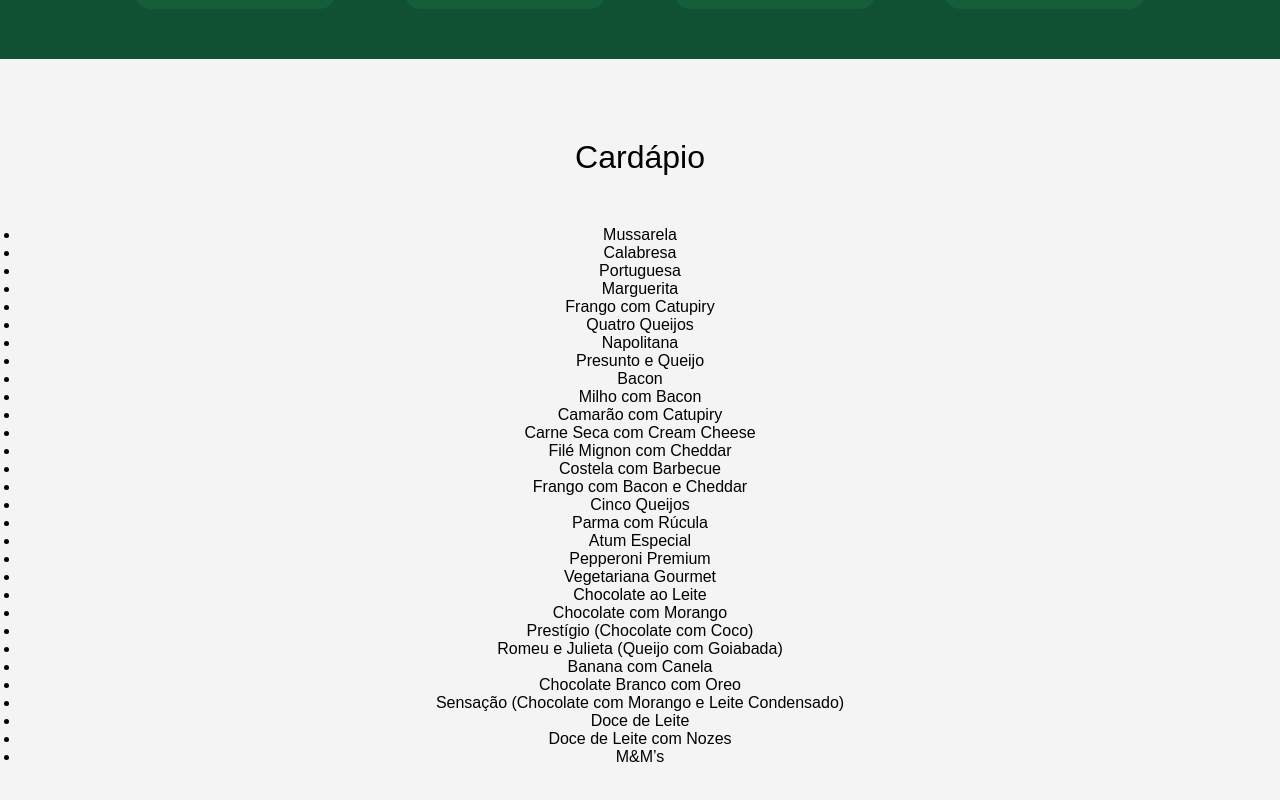
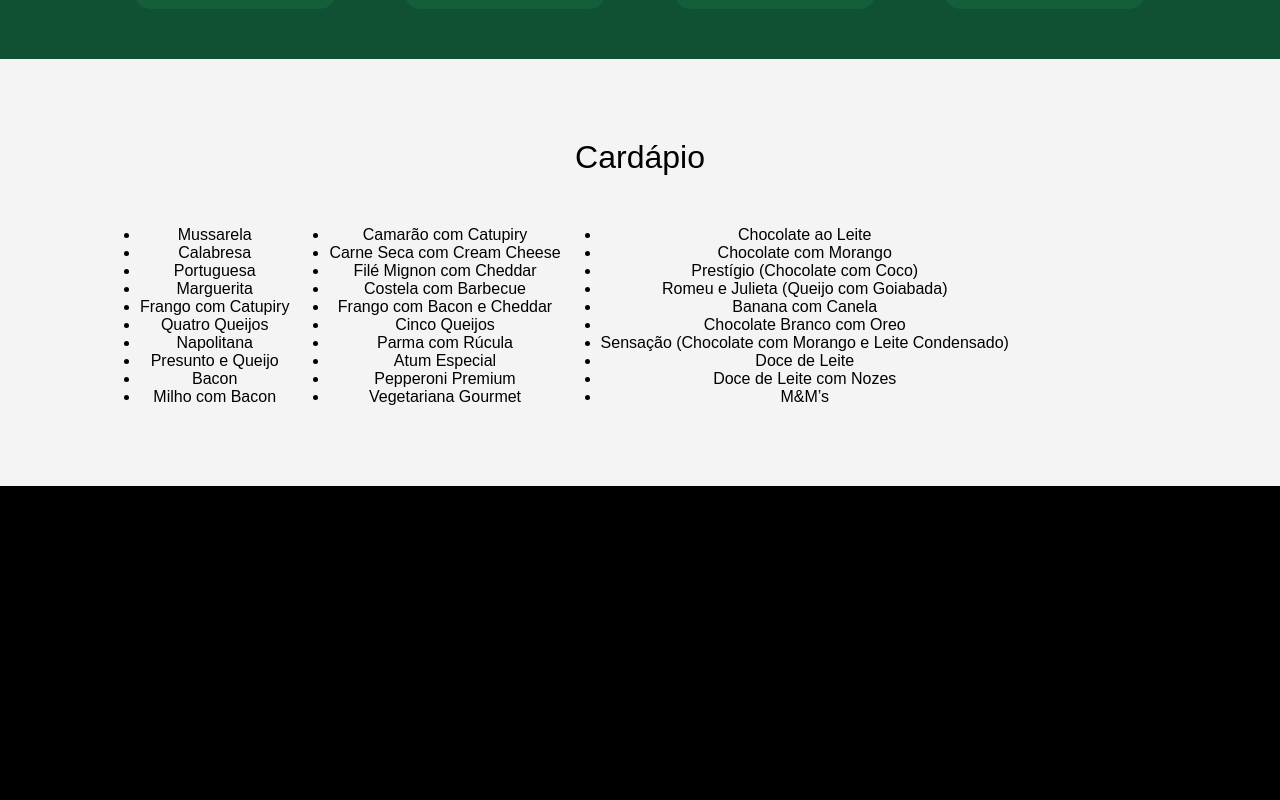
Before and after one commit to HelenDellaRoveri/PizzaFiep-sala-04, a React (Vite) app in the folder frontend/: page / in a window 1280 px wide. Shown: the part 1200-2000 px from the top of the page. After the commit the page ends 1686 px from the top, so only its background shows below. Built offline with nearby package versions, Linux system fonts and the light colour scheme; a web font is replaced by a local one.

Commit message:
Update Cardapio.jsx

```diff
--- a/frontend/src/components/Cardapio.jsx
+++ b/frontend/src/components/Cardapio.jsx
@@ -2,6 +2,7 @@ export default function Cardapio(){
     return(
         <section className="cardapio" id="cardapio">
             <h2>Cardápio</h2>
+            <div className="lista">
                 <ul data-title="🍕 Tradicionais">
                     <li>Mussarela</li>
                     <li>Calabresa</li>
@@ -38,6 +39,7 @@ export default function Cardapio(){
                     <li>Doce de Leite com Nozes</li>
                     <li>M&M’s</li>
                 </ul>
+            </div>
         </section>
-    )
+    );
 }
```
Lines whose indentation alone changed are shown as unchanged.
